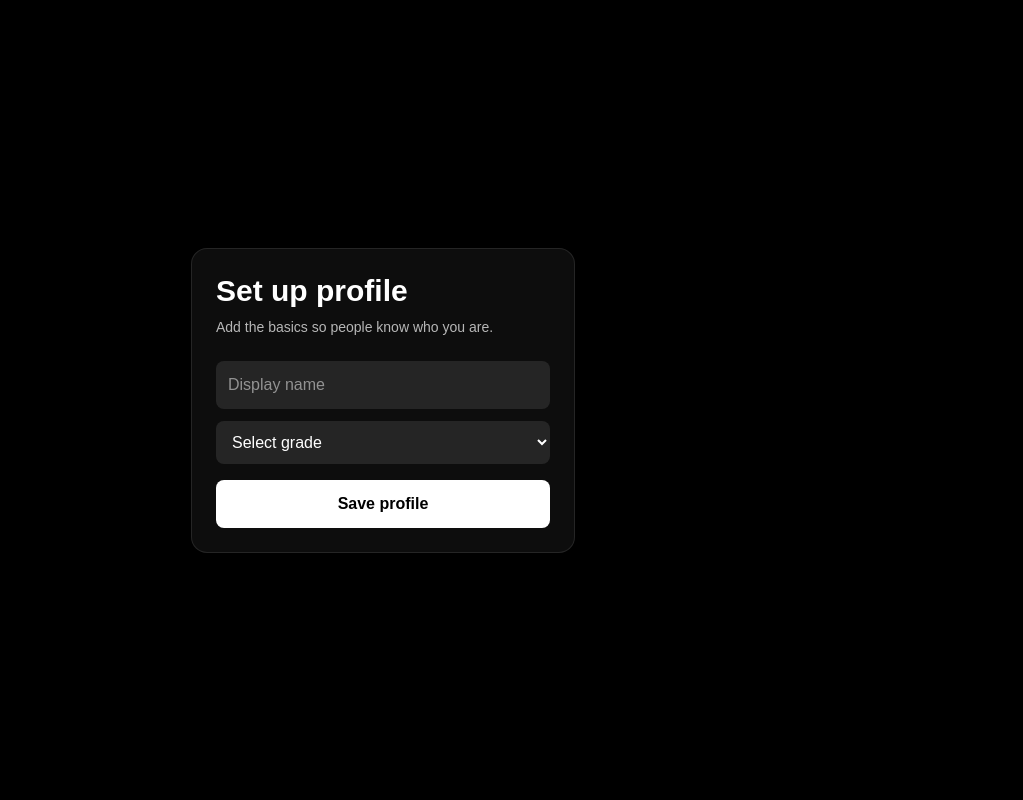
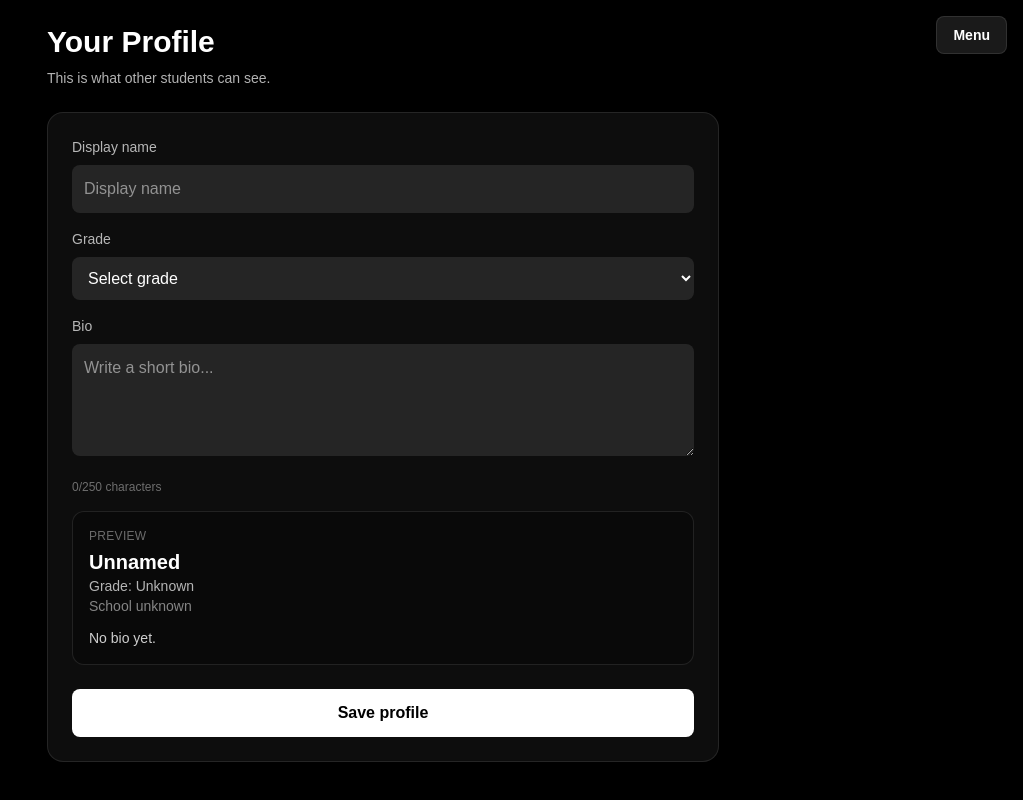
Before and after one commit to FLVSCODER1/linkup-app-v1, a Next.js app: page /profile in a window 1280 px wide. Shown: the whole page, without its empty margins (257-1280 px from the left). Built offline with nearby package versions, Linux system fonts and the light colour scheme; no server answers; the database is empty; sample sign-in values are in the browser's storage.

Commit message:
New features
Added a profile page
-editable bio
-name
-grade

```diff
--- a/app/page.tsx
+++ b/app/page.tsx
@@ -8,6 +8,7 @@ import {
   signInWithEmailAndPassword,
 } from "firebase/auth";
 import { doc, getDoc, setDoc } from "firebase/firestore";
+import { BioRhyme } from "next/font/google";
 
 // ✅ Allowed domains
 const allowedDomains = [
@@ -78,6 +79,7 @@ export default function LoginPage() {
         email: user.email,
         school,
         displayName: "",
+        bio: "",
         grade: "",
         profileComplete: false,
         createdAt: new Date(),
--- a/app/people/[eventId]/page.tsx
+++ b/app/people/[eventId]/page.tsx
@@ -15,6 +15,7 @@ import NavMenu from "../../components/NavMenu";
 
 type AppUser = {
   id: string;
+  bio?: string;
   displayName?: string;
   grade?: string;
   school?: string;
--- a/app/profile/page.tsx
+++ b/app/profile/page.tsx
@@ -5,12 +5,15 @@ import { useRouter } from "next/navigation";
 import { auth, db } from "../lib/firebase";
 import { onAuthStateChanged } from "firebase/auth";
 import { doc, getDoc, updateDoc } from "firebase/firestore";
+import NavMenu from "../components/NavMenu";
 
 export default function ProfilePage() {
   const router = useRouter();
 
   const [displayName, setDisplayName] = useState("");
   const [grade, setGrade] = useState("");
+  const [bio, setBio] = useState("");
+  const [school, setSchool] = useState("");
   const [message, setMessage] = useState("");
   const [loading, setLoading] = useState(true);
 
@@ -21,14 +24,15 @@ export default function ProfilePage() {
         return;
       }
 
-      const userRef = doc(db, "users", user.uid);
-      const userSnap = await getDoc(userRef);
+      const userSnap = await getDoc(doc(db, "users", user.uid));
 
       if (userSnap.exists()) {
         const data = userSnap.data();
 
         setDisplayName(data.displayName || "");
         setGrade(data.grade || "");
+        setBio(data.bio || "");
+        setSchool(data.school || "");
       }
 
       setLoading(false);
@@ -59,11 +63,11 @@ export default function ProfilePage() {
       await updateDoc(doc(db, "users", user.uid), {
         displayName: displayName.trim(),
         grade,
-        profileComplete: true
+        bio: bio.trim(),
+        profileComplete: true,
       });
 
       setMessage("Profile saved.");
-      router.push("/events");
     } catch (error: any) {
       setMessage(error.message);
     }
@@ -78,21 +82,28 @@ export default function ProfilePage() {
   }
 
   return (
-    <main className="flex min-h-screen items-center justify-center bg-black text-white p-6">
-      <div className="w-full max-w-sm rounded-2xl border border-white/10 bg-white/5 p-6 shadow-xl">
-        <h1 className="mb-2 text-3xl font-bold">Set up profile</h1>
+    <main className="min-h-screen bg-black p-6 text-white">
+      <NavMenu />
+
+      <div className="mx-auto max-w-2xl">
+        <h1 className="mb-2 text-3xl font-bold">Your Profile</h1>
 
         <p className="mb-6 text-sm text-white/70">
-          Add the basics so people know who you are.
+          This is what other students can see.
         </p>
 
+        <div className="rounded-2xl border border-white/10 bg-white/5 p-6 shadow-xl">
+          <label className="mb-2 block text-sm text-white/70">
+            Display name
+          </label>
           <input
-          className="mb-3 w-full rounded-lg bg-white/10 p-3 outline-none"
+            className="mb-4 w-full rounded-lg bg-white/10 p-3 outline-none"
             placeholder="Display name"
             value={displayName}
             onChange={(e) => setDisplayName(e.target.value)}
           />
 
+          <label className="mb-2 block text-sm text-white/70">Grade</label>
           <select
             className="mb-4 w-full rounded-lg bg-white/10 p-3 outline-none"
             value={grade}
@@ -105,6 +116,41 @@ export default function ProfilePage() {
             <option value="12">Senior</option>
           </select>
 
+          <label className="mb-2 block text-sm text-white/70">Bio</label>
+          <textarea
+            className="mb-4 min-h-28 w-full rounded-lg bg-white/10 p-3 outline-none"
+            placeholder="Write a short bio..."
+            value={bio}
+            maxLength={250}
+            onChange={(e) => setBio(e.target.value)}
+          />
+
+          <p className="mb-4 text-xs text-white/40">
+            {bio.length}/250 characters
+          </p>
+
+          <div className="mb-6 rounded-xl border border-white/10 bg-black/30 p-4">
+            <p className="mb-1 text-xs uppercase tracking-wide text-white/40">
+              Preview
+            </p>
+
+            <h2 className="text-xl font-semibold">
+              {displayName || "Unnamed"}
+            </h2>
+
+            <p className="text-sm text-white/70">
+              Grade: {grade || "Unknown"}
+            </p>
+
+            <p className="text-sm text-white/50">
+              {school || "School unknown"}
+            </p>
+
+            <p className="mt-3 text-sm text-white/80">
+              {bio || "No bio yet."}
+            </p>
+          </div>
+
           <button
             onClick={saveProfile}
             className="w-full rounded-lg bg-white p-3 font-semibold text-black"
@@ -112,7 +158,10 @@ export default function ProfilePage() {
             Save profile
           </button>
 
-        {message && <p className="mt-4 text-sm text-white/70">{message}</p>}
+          {message && (
+            <p className="mt-4 text-sm text-white/70">{message}</p>
+          )}
+        </div>
       </div>
     </main>
   );
--- /dev/null
+++ b/app/profile/setup/page.tsx
@@ -0,0 +1,119 @@
+"use client";
+
+import { useEffect, useState } from "react";
+import { useRouter } from "next/navigation";
+import { auth, db } from "../../lib/firebase";
+import { onAuthStateChanged } from "firebase/auth";
+import { doc, getDoc, updateDoc } from "firebase/firestore";
+
+export default function ProfilePage() {
+  const router = useRouter();
+
+  const [displayName, setDisplayName] = useState("");
+  const [grade, setGrade] = useState("");
+  const [message, setMessage] = useState("");
+  const [loading, setLoading] = useState(true);
+
+  useEffect(() => {
+    const unsubscribe = onAuthStateChanged(auth, async (user) => {
+      if (!user) {
+        router.push("/");
+        return;
+      }
+
+      const userRef = doc(db, "users", user.uid);
+      const userSnap = await getDoc(userRef);
+
+      if (userSnap.exists()) {
+        const data = userSnap.data();
+
+        setDisplayName(data.displayName || "");
+        setGrade(data.grade || "");
+      }
+
+      setLoading(false);
+    });
+
+    return () => unsubscribe();
+  }, [router]);
+
+  async function saveProfile() {
+    try {
+      const user = auth.currentUser;
+
+      if (!user) {
+        setMessage("You must be logged in first.");
+        return;
+      }
+
+      if (!displayName.trim()) {
+        setMessage("Display name is required.");
+        return;
+      }
+
+      if (!grade) {
+        setMessage("Grade is required.");
+        return;
+      }
+
+      await updateDoc(doc(db, "users", user.uid), {
+        displayName: displayName.trim(),
+        grade,
+        profileComplete: true
+      });
+
+      setMessage("Profile saved.");
+      router.push("/events");
+    } catch (error: any) {
+      setMessage(error.message);
+    }
+  }
+
+  if (loading) {
+    return (
+      <main className="flex min-h-screen items-center justify-center bg-black text-white">
+        <p className="text-white/70">Loading profile...</p>
+      </main>
+    );
+  }
+
+  return (
+    <main className="flex min-h-screen items-center justify-center bg-black text-white p-6">
+      <div className="w-full max-w-sm rounded-2xl border border-white/10 bg-white/5 p-6 shadow-xl">
+        <h1 className="mb-2 text-3xl font-bold">Set up profile</h1>
+
+        <p className="mb-6 text-sm text-white/70">
+          Add the basics so people know who you are.
+        </p>
+
+        <input
+          className="mb-3 w-full rounded-lg bg-white/10 p-3 outline-none"
+          placeholder="Display name"
+          value={displayName}
+          onChange={(e) => setDisplayName(e.target.value)}
+        />
+
+        <select
+          className="mb-4 w-full rounded-lg bg-white/10 p-3 outline-none"
+          value={grade}
+          onChange={(e) => setGrade(e.target.value)}
+        >
+          <option value="">Select grade</option>
+          <option value="9">Freshman</option>
+          <option value="10">Sophomore</option>
+          <option value="11">Junior</option>
+          <option value="12">Senior</option>
+        </select>
+
+        <button
+          onClick={saveProfile}
+          className="w-full rounded-lg bg-white p-3 font-semibold text-black"
+        >
+          Save profile
+        </button>
+
+        {message && <p className="mt-4 text-sm text-white/70">{message}</p>}
+      </div>
+    </main>
+  );
+}
```
Lines whose indentation alone changed are shown as unchanged.
